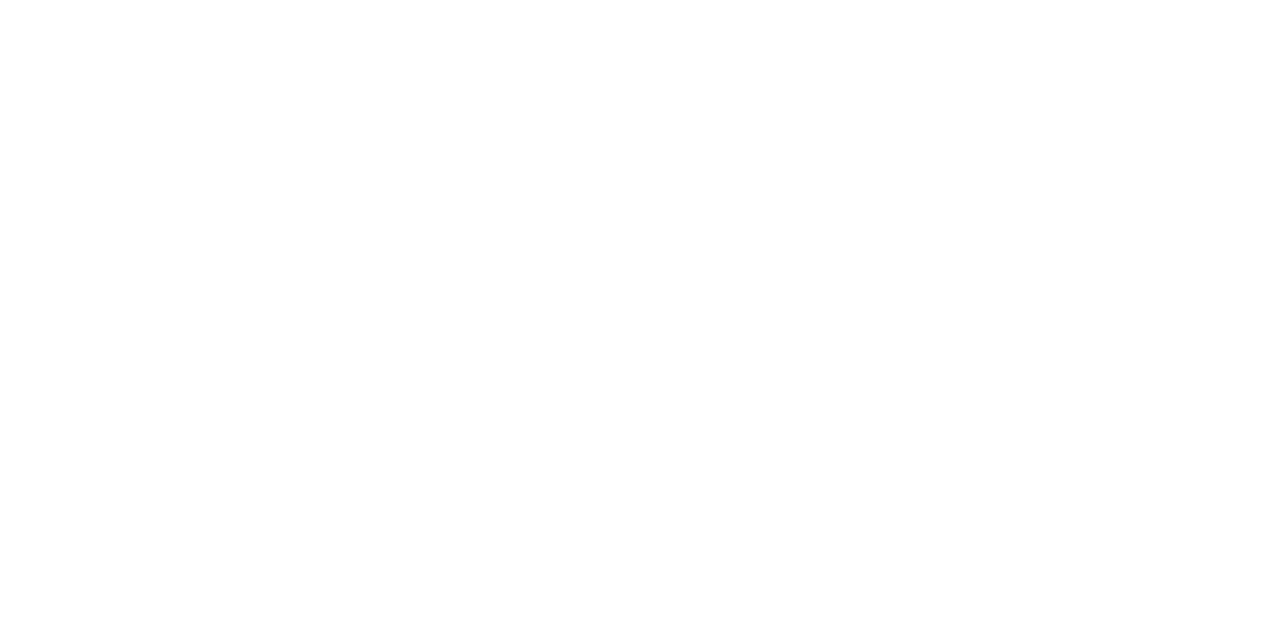
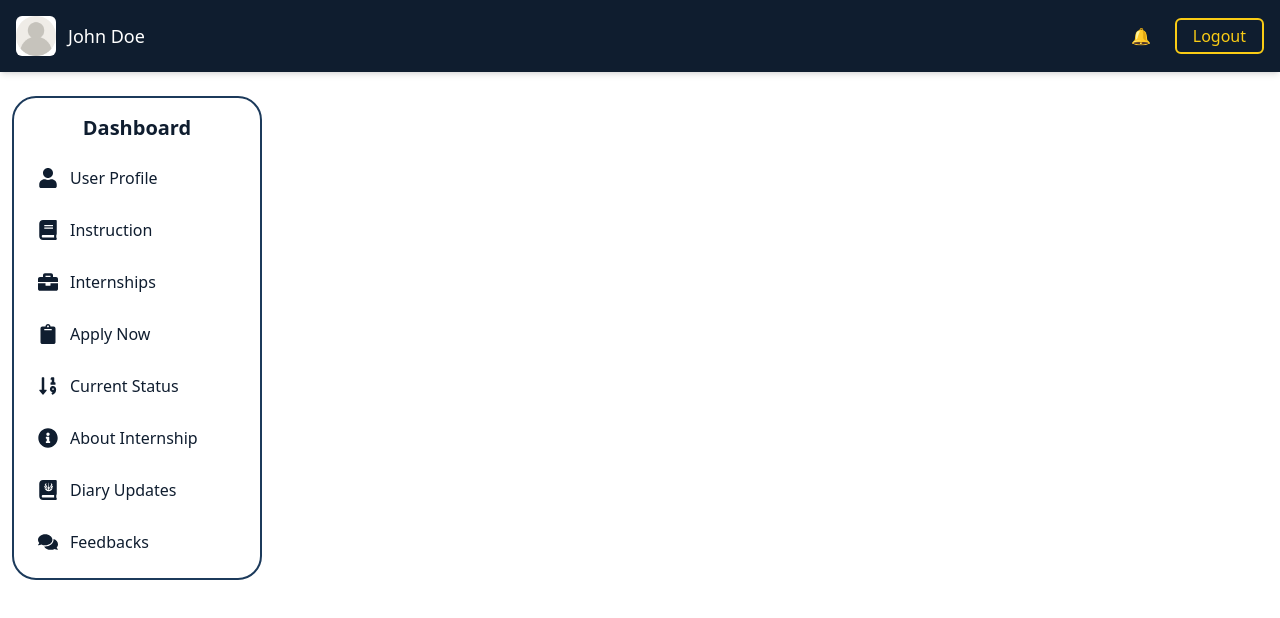
Before and after one commit to ShashiniWeerakoon/ruh-internship-portal-student, a React (Vite) app: page /About in a window 1280 px wide. Before the commit this address had no page. Shown: the top 618 px of the page. Built offline with nearby package versions, Linux system fonts and the light colour scheme.

Commit message:
update all pages

```diff
--- a/src/App.jsx
+++ b/src/App.jsx
@@ -1,8 +1,14 @@
 import React from 'react';
 import './index.css';
 
-import Home from "./pages/Home";
-import Contact from "./pages/Contact";
+import UserProfile from "./pages/UserProfile";
+import Instruction from "./pages/Instruction";
+import Internships from "./pages/Internships";
+import ApplyNow from "./pages/ApplyNow";
+import CurrStatus from "./pages/CurrStatus";
+import About from "./pages/About";
+import Dairy from "./pages/Dairy";
+import Feedback from "./pages/Feedback";
 import { BrowserRouter, Route, Routes } from "react-router-dom";
 
 function App() {
@@ -10,9 +16,15 @@
     <div>
       <BrowserRouter>
         <Routes>
-          <Route path="/" element={<Home />} />
-          <Route path="/home" element={<Home />} />
-          <Route path="/contact" element={<Contact />} />
+          <Route path="/" element={<UserProfile />} />
+          <Route path="/Userprofile" element={<UserProfile />} />
+          <Route path="/Instruction" element={<Instruction />} />
+          <Route path="/Internships" element={<Internships />} />
+          <Route path="/Applynow" element={<ApplyNow />} />
+          <Route path="/Currstatus " element={<CurrStatus />} />
+          <Route path="/About" element={<About />} />
+          <Route path="/Dairy" element={<Dairy />} />
+          <Route path="/Feedback" element={<Feedback />} />
           {/* Kamathi Routes tika dala hadaganna */}
         </Routes>
       </BrowserRouter>
--- a/src/component/Sidebar.jsx
+++ b/src/component/Sidebar.jsx
@@ -1,5 +1,5 @@
 import React from 'react';
-import { FaUser, FaFolderOpen, FaBook, FaClipboard, FaSortNumericDown, FaBullhorn, FaBuilding, FaComments, FaChalkboardTeacher, FaJournalWhills } from 'react-icons/fa';
+import { FaUser, FaBook, FaBriefcase, FaClipboard, FaSortNumericDown, FaInfoCircle, FaJournalWhills, FaComments } from 'react-icons/fa';
 import styles from '../styles/sidebar.module.css';
 
 export default function Sidebar() {
@@ -7,35 +7,29 @@
     <div className={styles.sidebar}>
       <div className={styles.header}>Dashboard</div>
       <nav className={styles.nav}>
-        <a href="#" className={styles['nav-item']}>
-          <FaUser className={styles['nav-icon']} /> Analyze
+        <a href="/Userprofile" className={styles['nav-item']}>
+          <FaUser className={styles['nav-icon']} /> User Profile
         </a>
-        <a href="#" className={styles['nav-item']}>
-          <FaFolderOpen className={styles['nav-icon']} /> Select Internships
+        <a href="/Instruction" className={styles['nav-item']}>
+          <FaBook className={styles['nav-icon']} /> Instruction
         </a>
-        <a href="#" className={styles['nav-item']}>
-          <FaBook className={styles['nav-icon']} /> Update Instructions
+        <a href="/Internships" className={styles['nav-item']}>
+          <FaBriefcase className={styles['nav-icon']} /> Internships
         </a>
-        <a href="#" className={styles['nav-item']}>
-          <FaClipboard className={styles['nav-icon']} /> Add Internships
+        <a href="/Applynow" className={styles['nav-item']}>
+          <FaClipboard className={styles['nav-icon']} /> Apply Now
         </a>
-        <a href="#" className={styles['nav-item']}>
-          <FaSortNumericDown className={styles['nav-icon']} /> Preference Update
+        <a href="/Currstatus" className={styles['nav-item']}>
+          <FaSortNumericDown className={styles['nav-icon']} /> Current Status
         </a>
-        <a href="#" className={styles['nav-item']}>
-          <FaBullhorn className={styles['nav-icon']} /> Add Notices
+        <a href="/About" className={styles['nav-item']}>
+          <FaInfoCircle className={styles['nav-icon']} /> About Internship
         </a>
-        <a href="#" className={styles['nav-item']}>
-          <FaBuilding className={styles['nav-icon']} /> Company Details
+        <a href="/Dairy" className={styles['nav-item']}>
+          <FaJournalWhills className={styles['nav-icon']} /> Diary Updates
         </a>
-        <a href="#" className={styles['nav-item']}>
-          <FaComments className={styles['nav-icon']} /> Student Feedbacks
-        </a>
-        <a href="#" className={styles['nav-item']}>
-          <FaChalkboardTeacher className={styles['nav-icon']} /> Supervisor Feedbacks
-        </a>
-        <a href="#" className={styles['nav-item']}>
-          <FaJournalWhills className={styles['nav-icon']} /> Diary Updates
+        <a href="/Feedback" className={styles['nav-item']}>
+          <FaComments className={styles['nav-icon']} /> Feedbacks
         </a>
       </nav>
     </div>
--- /dev/null
+++ b/src/pages/About.jsx
@@ -0,0 +1,15 @@
+import Header from "../component/Header";
+import Sidebar from "../component/Sidebar";
+
+
+const Home = () => {
+  return (
+    <>
+      <Header />
+      <Sidebar />
+      <div>About</div>
+    </>
+  );
+};
+
+export default Home;
--- /dev/null
+++ b/src/pages/ApplyNow.jsx
@@ -0,0 +1,15 @@
+import Header from "../component/Header";
+import Sidebar from "../component/Sidebar";
+
+
+const Home = () => {
+  return (
+    <>
+      <Header />
+      <Sidebar />
+      <div>Apply now</div>
+    </>
+  );
+};
+
+export default Home;
--- a/src/pages/Contact.jsx
+++ /dev/null
@@ -1,12 +0,0 @@
-import Header from "../component/Header";
-
-const Contact = () => {
-  return (
-    <>
-      <Header />
-      <div>Contact</div>
-    </>
-  );
-};
-
-export default Contact;
--- /dev/null
+++ b/src/pages/CurrStatus.jsx
@@ -0,0 +1,15 @@
+import Header from "../component/Header";
+import Sidebar from "../component/Sidebar";
+
+
+const Home = () => {
+  return (
+    <>
+      <Header />
+      <Sidebar />
+      <div>CurrStatus</div>
+    </>
+  );
+};
+
+export default Home;
--- /dev/null
+++ b/src/pages/Dairy.jsx
@@ -0,0 +1,15 @@
+import Header from "../component/Header";
+import Sidebar from "../component/Sidebar";
+
+
+const Home = () => {
+  return (
+    <>
+      <Header />
+      <Sidebar />
+      <div>Dairy</div>
+    </>
+  );
+};
+
+export default Home;
--- /dev/null
+++ b/src/pages/Feedback.jsx
@@ -0,0 +1,15 @@
+import Header from "../component/Header";
+import Sidebar from "../component/Sidebar";
+
+
+const Home = () => {
+  return (
+    <>
+      <Header />
+      <Sidebar />
+      <div>Feedback</div>
+    </>
+  );
+};
+
+export default Home;
--- /dev/null
+++ b/src/pages/Instruction.jsx
@@ -0,0 +1,15 @@
+import Header from "../component/Header";
+import Sidebar from "../component/Sidebar";
+
+
+const Home = () => {
+  return (
+    <>
+      <Header />
+      <Sidebar />
+      <div>Instruction</div>
+    </>
+  );
+};
+
+export default Home;
--- /dev/null
+++ b/src/pages/Internships.jsx
@@ -0,0 +1,15 @@
+import Header from "../component/Header";
+import Sidebar from "../component/Sidebar";
+
+
+const Home = () => {
+  return (
+    <>
+      <Header />
+      <Sidebar />
+      <div>Internships</div>
+    </>
+  );
+};
+
+export default Home;
--- a/src/pages/Home.jsx
+++ b/src/pages/UserProfile.jsx
@@ -7,7 +7,7 @@
     <>
       <Header />
       <Sidebar />
-      <div>Home</div>
+      <div>User Dashboard</div>
     </>
   );
 };
```
